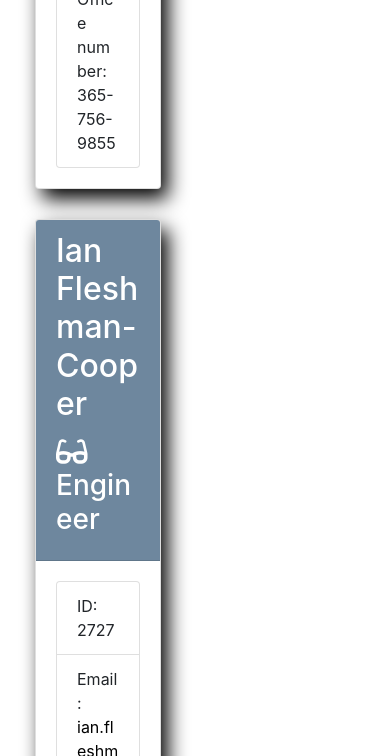
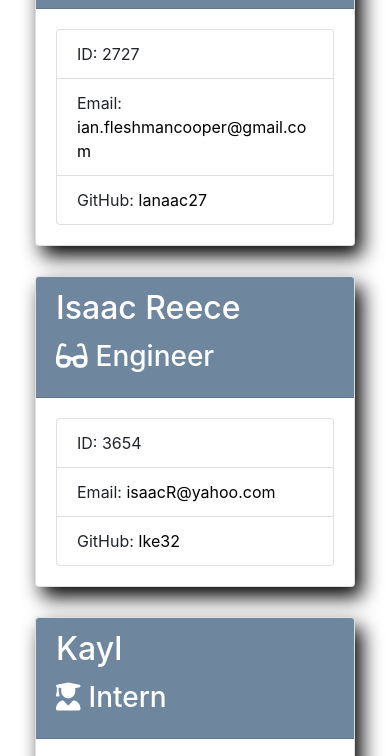
Before and after one commit to Ianaac27/Employee_Team_Summary, a website: page output/team.html in a window 390 px wide. Shown: the part 628-1384 px from the top of the page. Drawn offline with nearby package versions, Linux system fonts and the light colour scheme.

Commit message:
updated responsiveness, set card widths, eliminated card transformation on mobile

```diff
--- a/output/style.css
+++ b/output/style.css
@@ -39,6 +39,29 @@
 
 /* Responsive latout */
 
+@media screen and (max-width:1200px){
+    .card {
+        width: 45%;
+    }
+}
+
+@media screen and (max-width:1000px){
+    .card {
+        width: 57%;
+        transition: none;
+    }
+
+    .card:hover {
+        transform: none;
+    }
+}
+
+@media screen and (max-width:775px){
+    .card {
+        width: 85%;
+    }
+}
+
 @media screen and (max-width:600px){
     .team-area {
         flex-direction: column;
@@ -46,5 +69,6 @@
 
     .card {
         margin: 0px 20px 30px 20px;
+        width: 89%;
     }
 }
```
